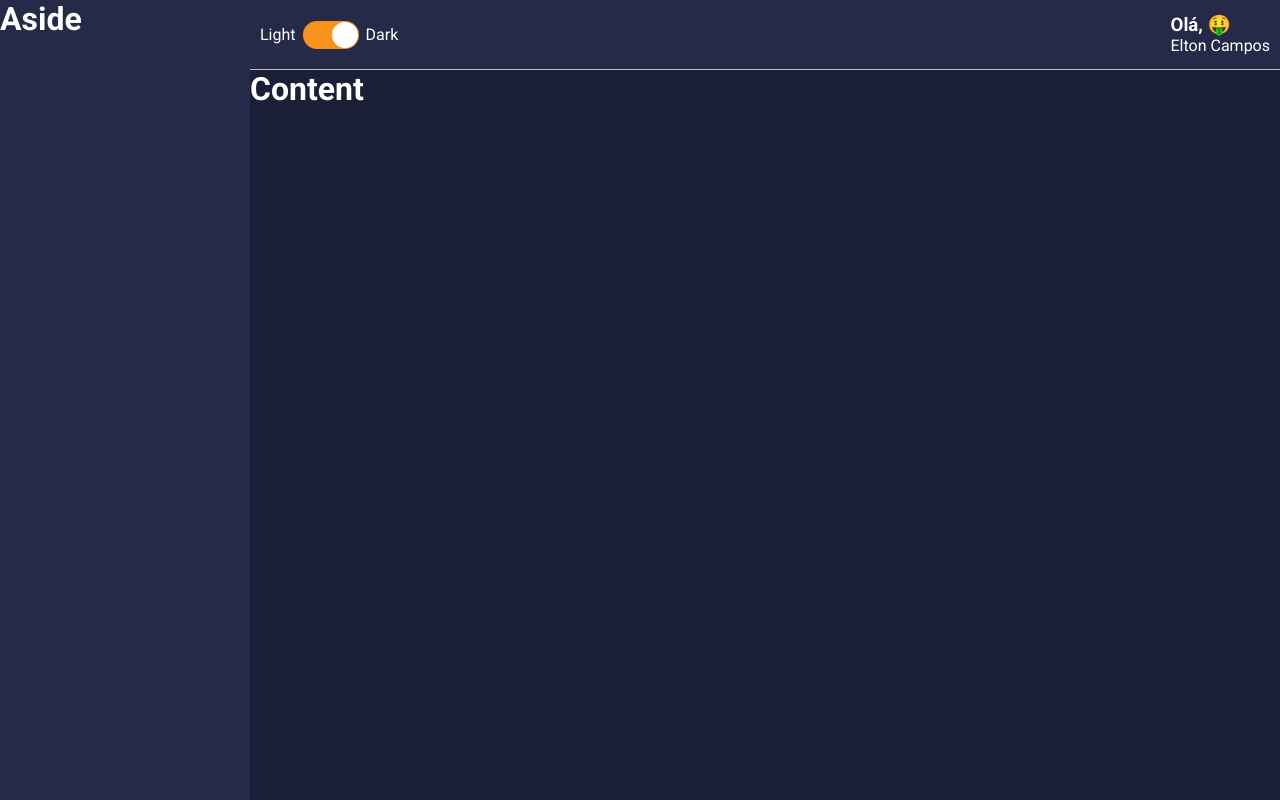
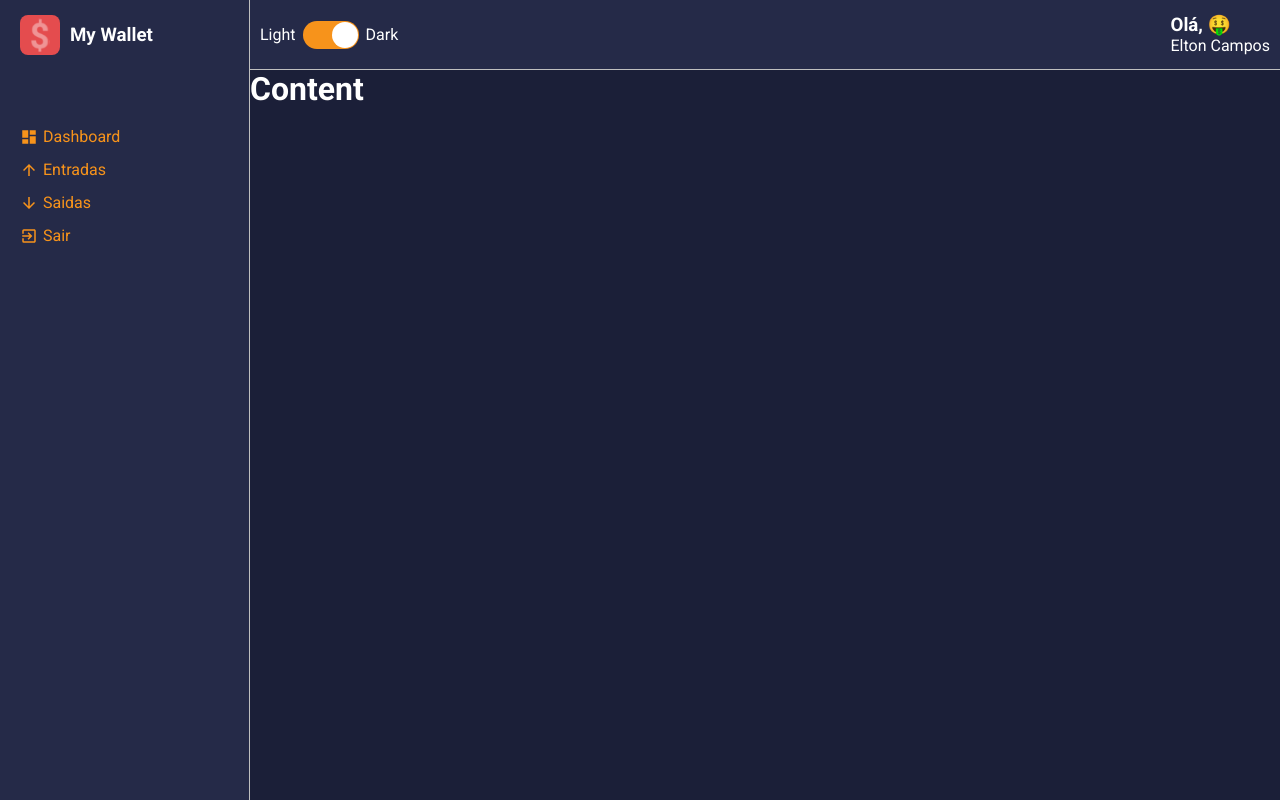
Before and after one commit to eltoncampos1/my-wallet, a React (Create React App) app: page / in a window 1280 px wide. Built offline with nearby package versions, Linux system fonts and the light colour scheme.

Commit message:
chore: create aside bar

```diff
--- a/src/components/Aside/index.tsx
+++ b/src/components/Aside/index.tsx
@@ -1,9 +1,40 @@
+import {
+  MdDashboard,
+  MdArrowDownward,
+  MdArrowUpward,
+  MdExitToApp,
+} from "react-icons/md";
+
 import * as S from "./styles";
+
+import logo from "../../assets/logo.svg";
 
 export function Aside() {
   return (
     <S.Container>
-      <h1>Aside</h1>
+      <S.Header>
+        <S.LogoImg src={logo} />
+        <S.Title>My Wallet</S.Title>
+      </S.Header>
+
+      <S.MenuContainer>
+        <S.MenuItemLink href="#">
+          <MdDashboard />
+          Dashboard
+        </S.MenuItemLink>
+        <S.MenuItemLink href="#">
+          <MdArrowUpward />
+          Entradas
+        </S.MenuItemLink>
+        <S.MenuItemLink href="#">
+          <MdArrowDownward />
+          Saidas
+        </S.MenuItemLink>
+        <S.MenuItemLink href="#">
+          <MdExitToApp />
+          Sair
+        </S.MenuItemLink>
+      </S.MenuContainer>
     </S.Container>
   );
 }
--- a/src/components/Aside/styles.ts
+++ b/src/components/Aside/styles.ts
@@ -2,6 +2,56 @@ import styled from 'styled-components';
 
 export const Container = styled.div`
   grid-area: AS;
+  background-color: ${props => props.theme.colors.secondary};
+
+  padding-left: 20px;
+
+  border-right: 1px solid ${props => props.theme.colors.gray};
+`;
+
+
+export const Header = styled.header`
+  display: flex;
+  align-items: center;
+  height: 70px;
+`;
+
+export const LogoImg = styled.img`
+  width: 40px;
+  height: 40px;
+`;
+
+export const Title = styled.h3`
   color: ${props => props.theme.colors.white};
-  background-color: ${props => props.theme.colors.secondary};
+  margin-left: 10px;
 `;
+
+export const MenuContainer = styled.nav`
+  display: flex;
+  flex-direction: column;
+
+  margin-top: 50px;
+`;
+
+export const MenuItemLink = styled.a`
+  display: flex;
+  align-items: center;
+
+
+
+  color: ${props => props.theme.colors.info};
+
+  text-decoration: none;
+  transition: opacity 0.3s;
+
+  margin: 7px 0 ;
+
+  &:hover {
+    opacity: .7;
+  }
+
+  > svg {
+    font-size: 18px;
+    margin-right: 5px;
+  }
+`;
```
